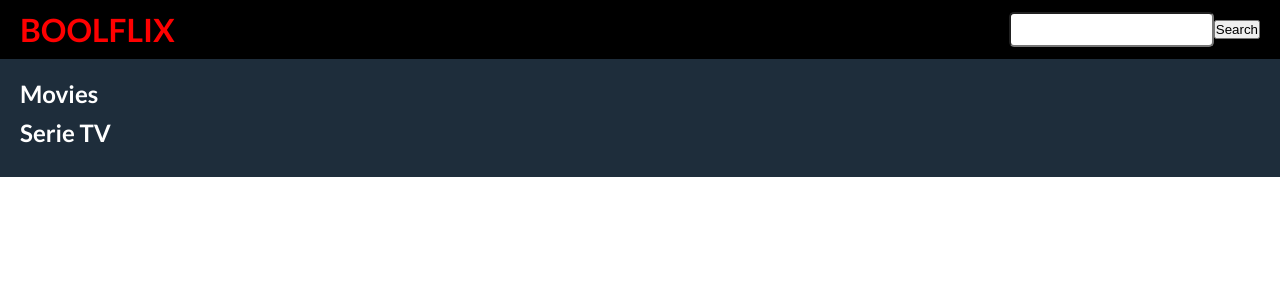
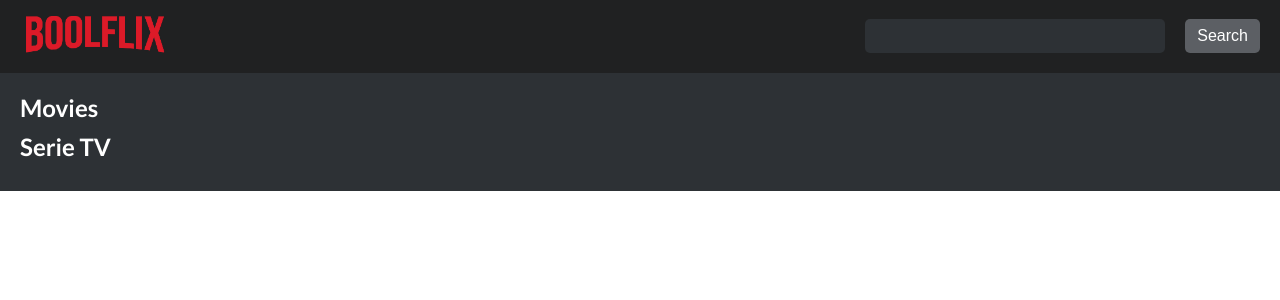
Before and after one commit to Hemil78/-vue-boolflix, a Vue app: page / in a window 1280 px wide. Shown: the top 300 px of the page. Built offline with nearby package versions, Linux system fonts and the light colour scheme.

Commit message:
header e poster

```diff
--- a/src/assets/variables.scss
+++ b/src/assets/variables.scss
@@ -1,4 +1,4 @@
 
 $ColorSmallText: #798991;
-$BGcolorMain: #1E2D3B;
-$BGcolorHeader: #2E3A46;
+$BGcolorMain: #2d3135;
+$BGcolorHeader: #202122;
--- a/src/components/Card.vue
+++ b/src/components/Card.vue
@@ -1,7 +1,11 @@
 <template>
 
   <div class="container-card">
+
     <div class="box-img">
+      <div class="poster">
+        <span><small>{{details.overview}}</small></span>
+      </div>
       <img :src="`https://image.tmdb.org/t/p/w342${details.poster_path}`" alt="">
 
       <div class="box-vote">
@@ -20,9 +24,10 @@
       </div>
 
     </div>
+  </div>
 
-  </div>
 </template>
+
 
 <script>
 export default {
@@ -49,11 +54,35 @@ export default {
     height: 320px;
     }
 
+    .poster{
+      position: absolute;
+      top: 0;
+      right: 0;
+      bottom: 0;
+      left: 0;
+      background-color: rgba(0, 0, 0, 0.7);
+      z-index: 1;
+      transition: .3s;
+      opacity: 0;
+      color: #fff;
+      padding: 20px;
+      overflow: auto;
+
+      &::-webkit-scrollbar {
+        display: none;
+      }
+
+      &:hover{
+        opacity: 1;
+      }
+    }
+
     .box-vote{
       position: absolute;
       left: 0;
       bottom: 0;
       right: 0;
+      z-index: 999;
       display: flex;
       justify-content: space-between;
       align-items: center;
@@ -77,6 +106,7 @@ export default {
     color: #fff;
 
     .box-title{
+      padding: 0 10px;
 
       h4{
       margin-bottom: 0;
--- a/src/components/Header.vue
+++ b/src/components/Header.vue
@@ -1,7 +1,7 @@
 <template>
   <header>
     <div class="box-logo">
-      <h1>BOOLFLIX</h1>
+      <img src="../assets/images/logo.png" alt="Boolflix">
     </div>
     <div class="box-search">
       <form>
@@ -30,7 +30,7 @@ export default {
 @import '../assets/common.scss';
 
 header{
-  background-color: #000;
+  background-color: $BGcolorHeader;
   padding: 8px;
   display: flex;
   justify-content: space-between;
@@ -39,15 +39,36 @@ header{
 
   .box-logo{
 
-    h1{
-      color: red;
+    img{
+      width: 150px;
     }
   }
   .box-search{
 
     input{
+      width: 300px;
       padding: 8px 12px;
       border-radius: 5px;
+      background-color: $BGcolorMain;
+      color: #fff;
+      border: none;
+      margin-right: 20px;
+      font-size: 16px;
+    }
+
+    button{
+      border: none;
+      padding: 8px 12px;
+      border-radius: 5px;
+      background-color: #5c5f64;
+      color: #fff;
+      font-size: 16px;
+      transition: .3s;
+
+      &:hover{
+        background-color: #909194;
+        color: $BGcolorMain;
+      }
     }
   }
 }
```
Also changed, not shown: src/assets/images/logo.png (added).
